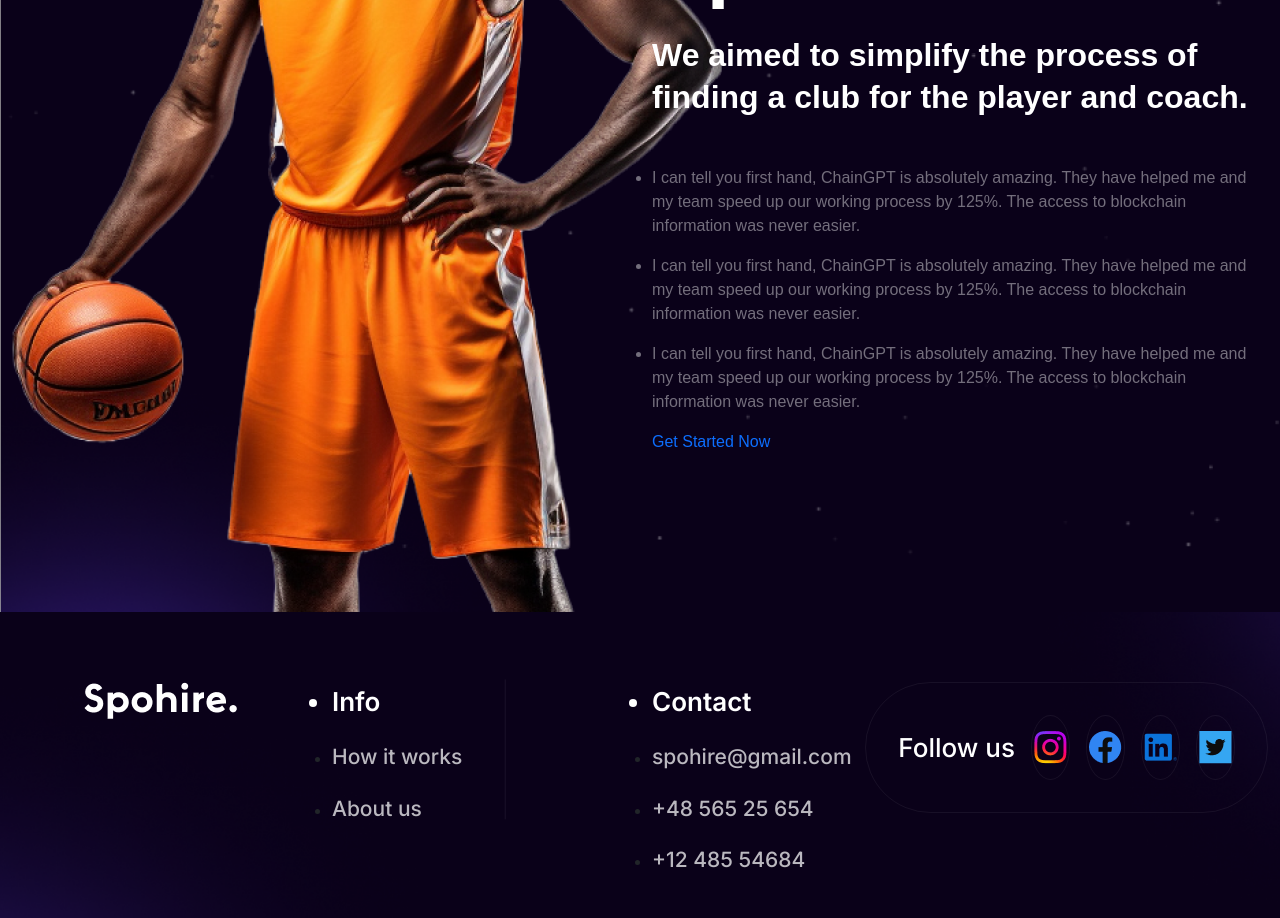
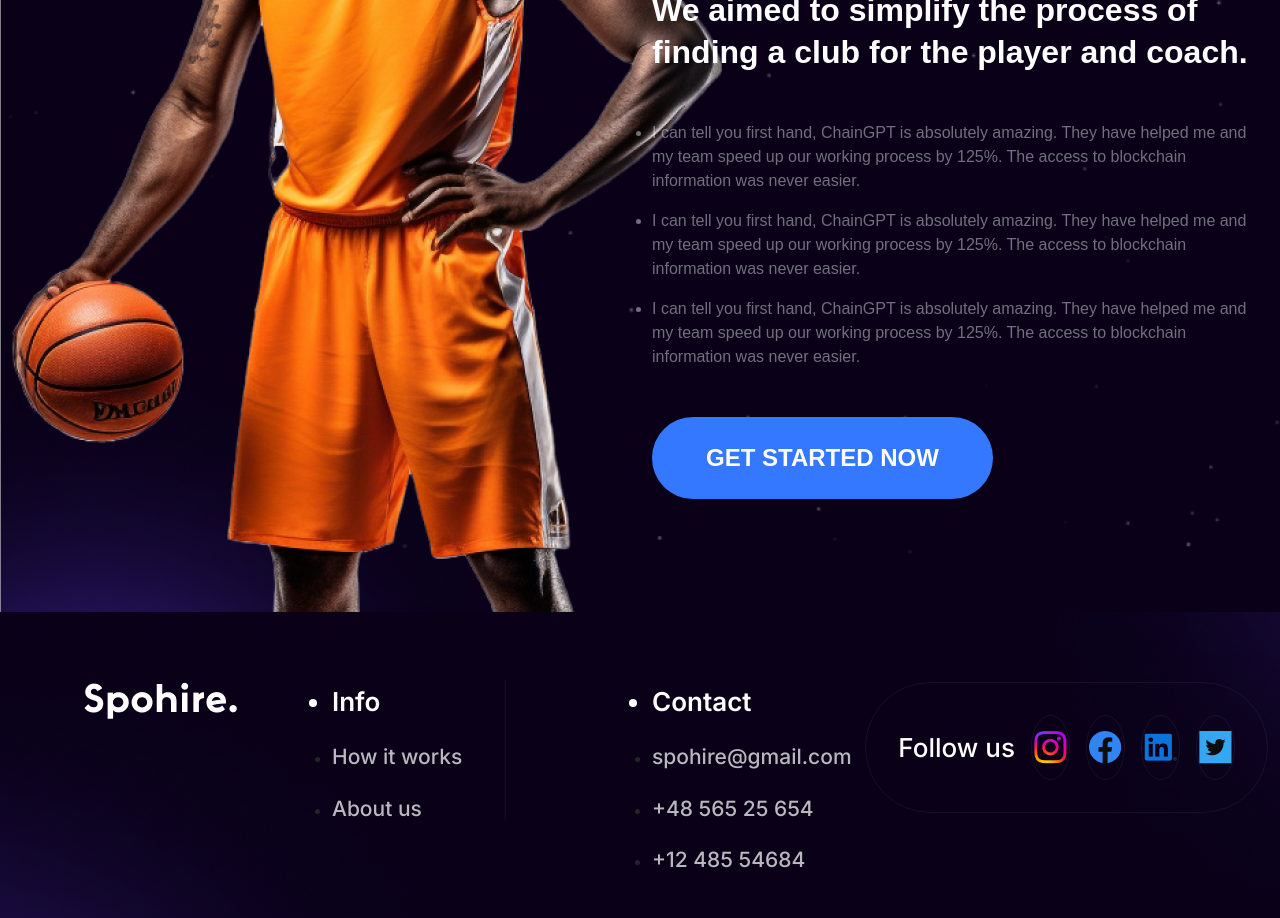
Before and after one commit to MamtazDev/spohire-react, a React (Vite) app: page / in a window 1280 px wide. Shown: the part 5100-6018 px from the top of the page. Built offline with nearby package versions, Linux system fonts and the light colour scheme; a web font is replaced by a local one.

Commit message:
: why we complete

```diff
--- a/src/components/whyWe/WhyWe.jsx
+++ b/src/components/whyWe/WhyWe.jsx
@@ -28,7 +28,7 @@ const WhyWe = () => {
                                     We aimed to simplify the process of  finding a club for the player and coach.
                                 </p>
                             </div>
-                            <ul>
+                            <ul className='mb-5'>
                                 <li className='fs_18 fw-medium mb-3' style={{ color: '#ffffff6e' }}>
                                     I can tell you first hand, ChainGPT is absolutely amazing. They have helped me and my team speed up our working process by 125%. The access to blockchain information was never easier.
                                 </li>
@@ -42,7 +42,10 @@ const WhyWe = () => {
                                 </li>
                             </ul>
 
-                            <Link to="#" className='common_btn text-decoration-none'>Get Started Now</Link>
+                            <div className='common_btn'>
+                                <Link to="#" className='text-decoration-none'>Get Started Now</Link>
+                            </div>
+
                         </div>
                     </div>
                 </div>
```
